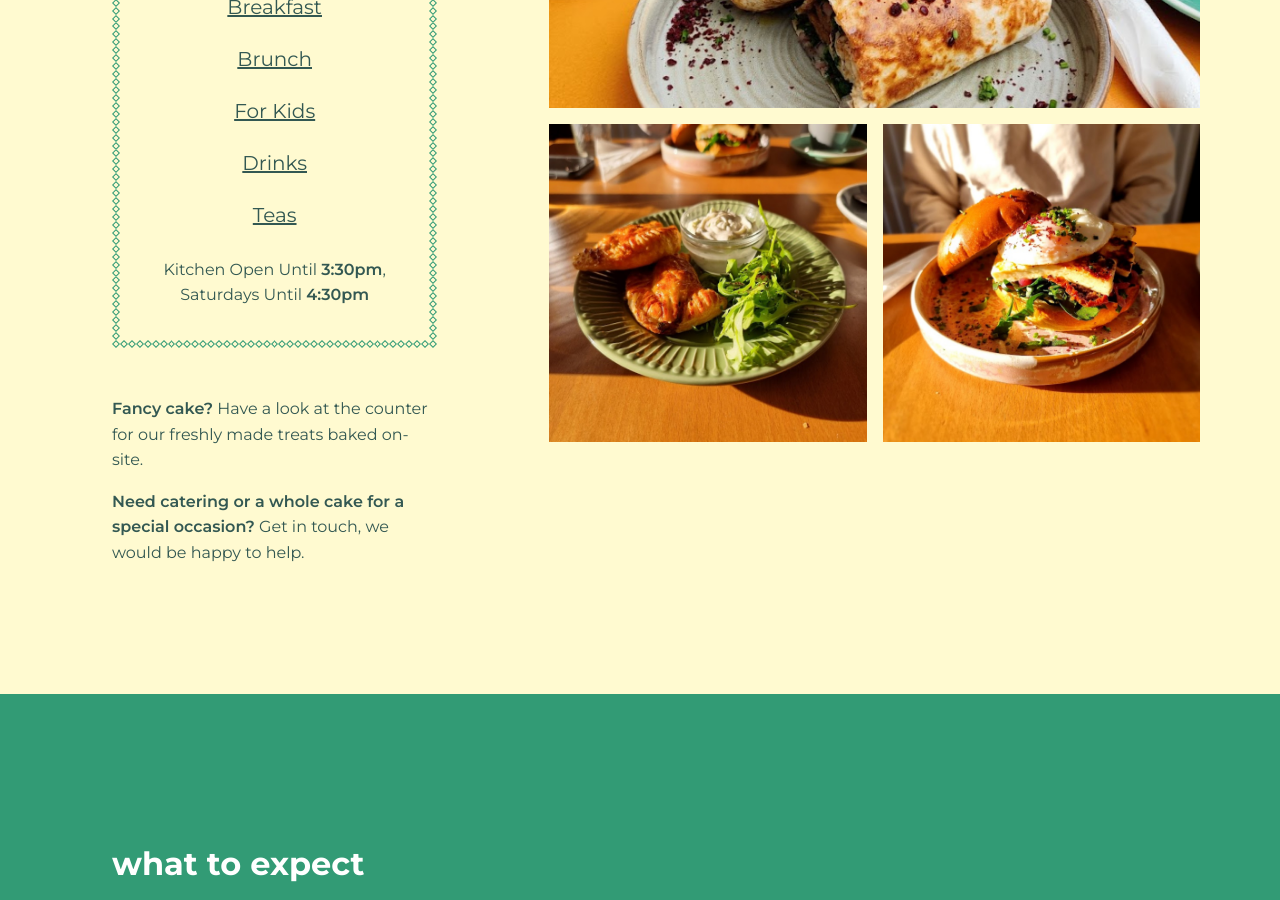
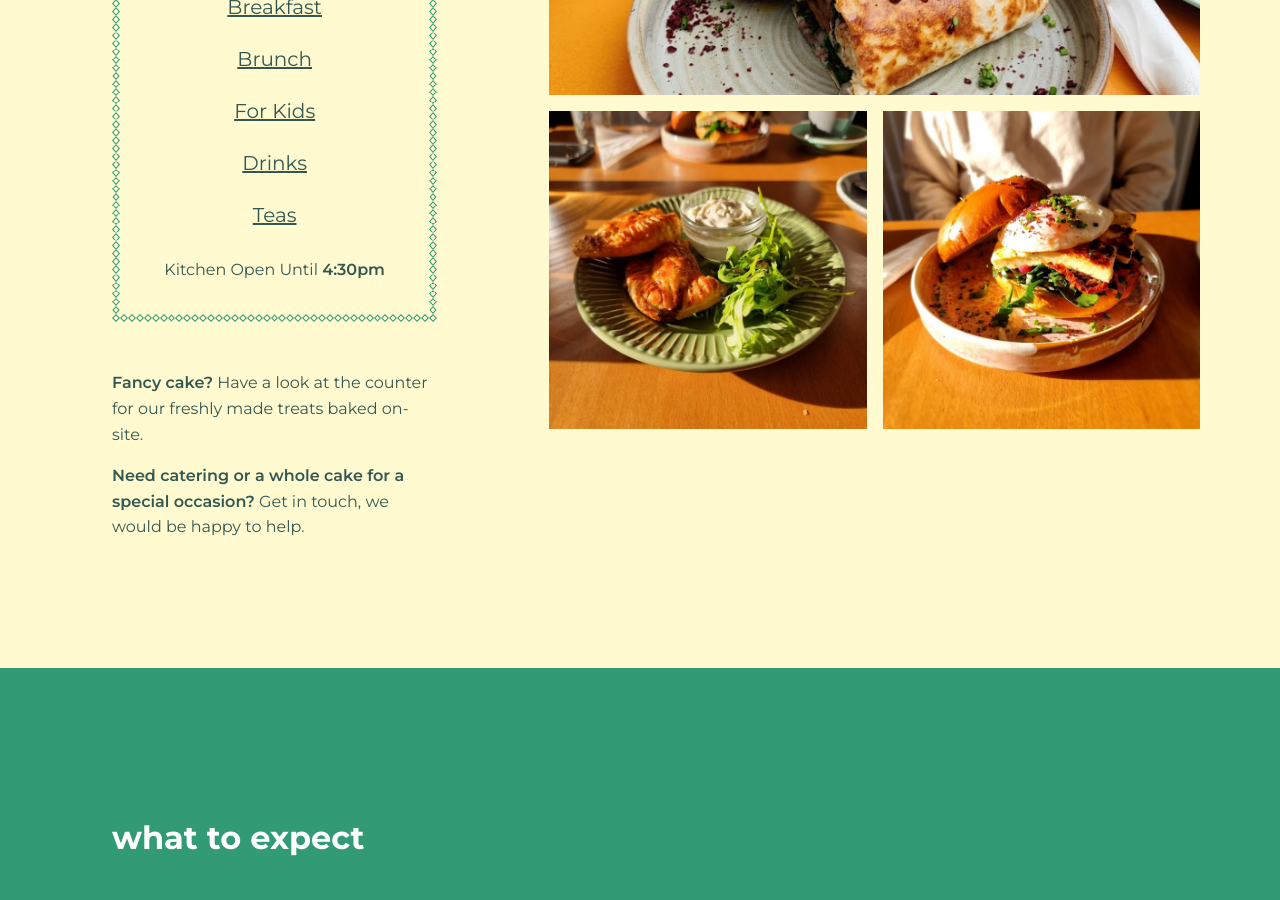
Before and after one commit to jaicab/wanasacafe, a Jekyll site: the page built from index.markdown, in a window 1280 px wide and 900 px high, scrolled down 1503 px. Built offline with Jekyll 4.4.1, drawn with Linux system fonts in a browser that asks for light colours.

Commit message:
Updated Menu

```diff
--- a/_sections/menu.markdown
+++ b/_sections/menu.markdown
@@ -5,7 +5,7 @@ position: 1
 tagline: 'We are absolutely obsessed about good, wholesome food. We use the freshest
   ingredients and work with fantastic producers to bring you a menu rooted in the
   Middle East. '
-box_body: Kitchen Open Until **3:30pm**, Saturdays Until **4:30pm**
+box_body: Kitchen Open Until **4:30pm**
 images:
 - "/uploads/menu_1.jpg"
 - "/uploads/menu_2.jpg"
```
